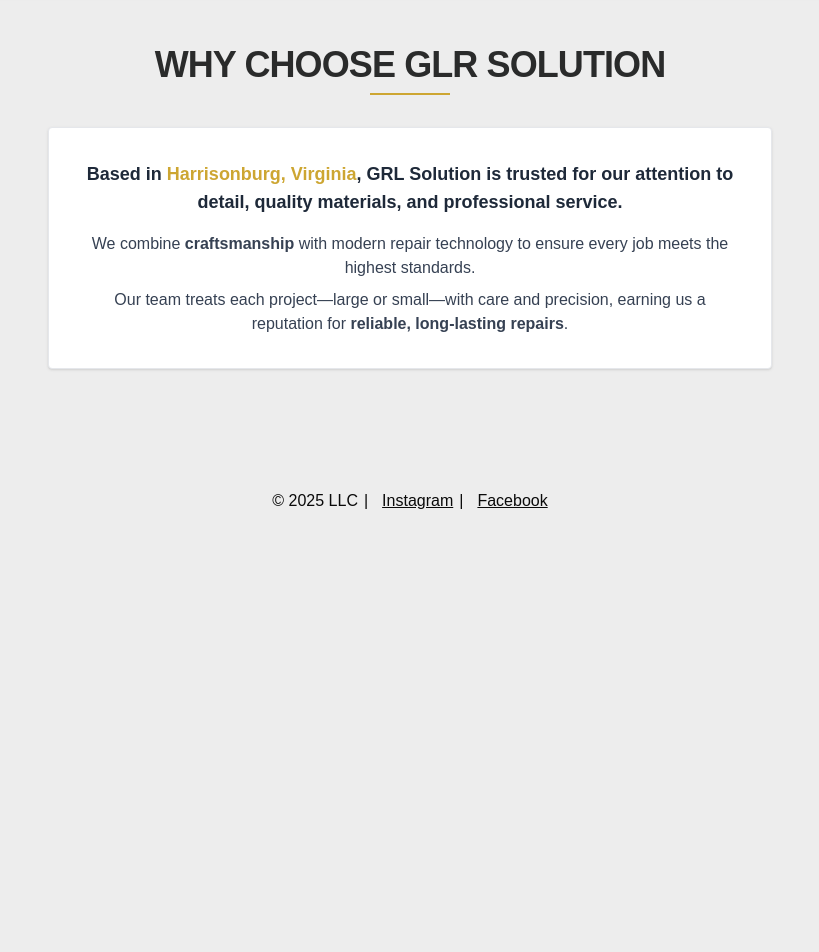
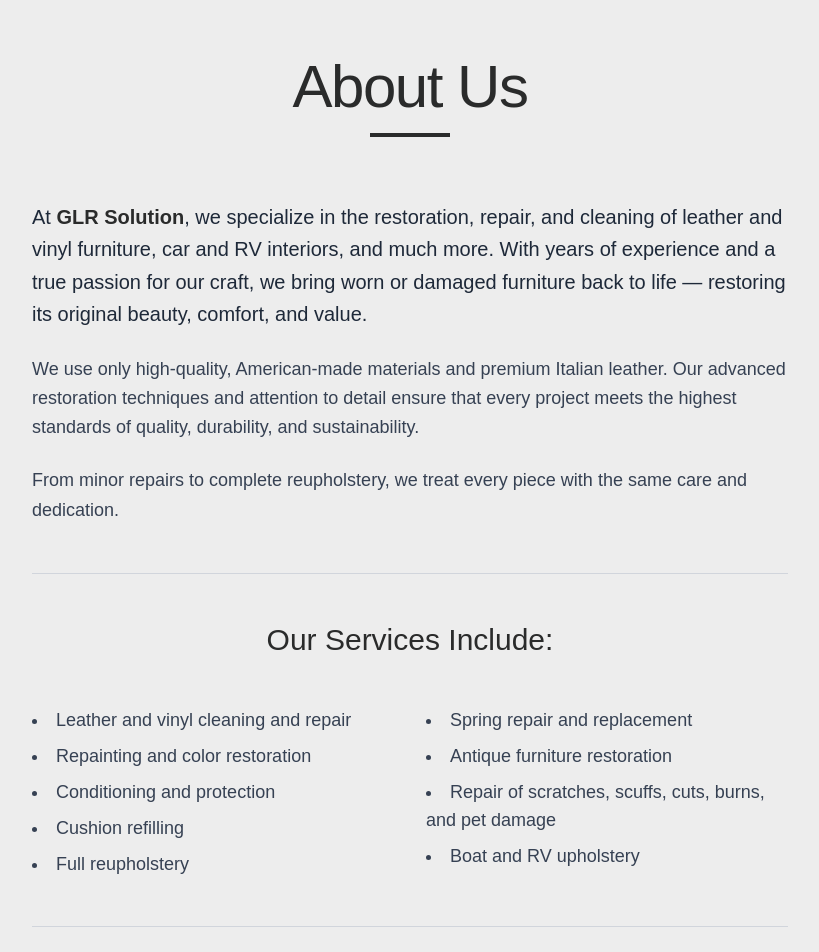
Before and after one commit to evunti/glr_solution, a Next.js app: page /about in a window 1280 px wide. Shown: the part 440-1392 px from the top of the page, without its empty margins (230-1049 px from the left). Before the commit the page ends 977 px from the top, so only its background shows below. Built offline with nearby package versions, Linux system fonts and the light colour scheme.

Commit message:
added about info

```diff
--- a/src/app/about/page.tsx
+++ b/src/app/about/page.tsx
@@ -2,35 +2,67 @@
 
 export default function About() {
   return (
-    <div className="px-2 sm:px-12 pb-8 sm:pb-12 pt-4 sm:pt-10 flex flex-col items-center justify-start">
-      <main className="w-full max-w-3xl flex flex-col items-center">
-        <h1 className="text-xl sm:text-4xl font-extrabold text-[#2a2b2b] mb-2 text-center tracking-tight uppercase">
-          Why Choose GLR Solution
-        </h1>
-        <div className="h-0.5 w-8 sm:w-20 bg-[#cda632] mx-auto mb-4 sm:mb-8"></div>
-        <div className="bg-white border border-gray-200 rounded p-2 sm:p-8 shadow-sm w-full">
-          <p className="text-sm sm:text-lg text-gray-800 text-center font-semibold mb-2 sm:mb-4">
-            Based in{" "}
-            <span className="text-[#cda632] font-bold">
-              Harrisonburg, Virginia
-            </span>
-            , GRL Solution is trusted for our attention to detail, quality
-            materials, and professional service.
-          </p>
-          <p className="text-xs sm:text-base text-gray-700 text-center mb-1 sm:mb-2">
-            We combine <span className="font-bold">craftsmanship</span> with
-            modern repair technology to ensure every job meets the highest
-            standards.
-          </p>
-          <p className="text-xs sm:text-base text-gray-700 text-center">
-            Our team treats each project—large or small—with care and precision,
-            earning us a reputation for{" "}
-            <span className="font-bold">reliable, long-lasting repairs</span>.
-          </p>
+    <div className="flex flex-col items-center justify-center pt-16 pb-24">
+      <main className="w-full max-w-5xl px-6 sm:px-8">
+        <div className="text-center mb-16">
+          <h1 className="text-5xl sm:text-6xl font-light tracking-tight text-[#2a2b2b] mb-4">
+            About Us
+          </h1>
+          <div className="w-20 h-1 bg-[#2a2b2b] mx-auto"></div>
+        </div>
+
+        <div className="max-w-4xl mx-auto space-y-12">
+          <section className="space-y-6">
+            <p className="text-lg sm:text-xl text-gray-800 leading-relaxed font-light">
+              At{" "}
+              <span className="font-semibold text-[#2a2b2b]">GLR Solution</span>
+              , we specialize in the restoration, repair, and cleaning of
+              leather and vinyl furniture, car and RV interiors, and much more.
+              With years of experience and a true passion for our craft, we
+              bring worn or damaged furniture back to life — restoring its
+              original beauty, comfort, and value.
+            </p>
+
+            <p className="text-lg text-gray-700 leading-relaxed font-light">
+              We use only high-quality, American-made materials and premium
+              Italian leather. Our advanced restoration techniques and attention
+              to detail ensure that every project meets the highest standards of
+              quality, durability, and sustainability.
+            </p>
+
+            <p className="text-lg text-gray-700 leading-relaxed font-light">
+              From minor repairs to complete reupholstery, we treat every piece
+              with the same care and dedication.
+            </p>
+          </section>
+          <div className="w-full h-px bg-gray-300"></div>
+          <h2 className="text-3xl font-light text-[#2a2b2b] text-center">
+            {" "}
+            Our Services Include:
+          </h2>
+          <ul className="list-disc list-inside text-lg text-gray-700 font-light space-y-2 sm:columns-2 sm:gap-8">
+            {" "}
+            <li>Leather and vinyl cleaning and repair</li>
+            <li>Repainting and color restoration</li>
+            <li>Conditioning and protection</li>
+            <li>Cushion refilling</li>
+            <li>Full reupholstery</li>
+            <li>Spring repair and replacement</li>
+            <li>Antique furniture restoration</li>
+            <li>Repair of scratches, scuffs, cuts, burns, and pet damage</li>
+            <li>Boat and RV upholstery</li>
+          </ul>
+          <div className="w-full h-px bg-gray-300"></div>
+          <section className="bg-linear-to-r from-[#2a2b2b] to-[#3d3e3e] p-8 sm:p-12 ">
+            <p className="text-lg sm:text-xl text-white leading-relaxed font-light text-center">
+              We take pride in our ability to handle even the most complex
+              restoration projects — helping you enjoy your favorite furniture
+              and interiors for years to come, with results that look beautiful
+              and last.
+            </p>
+          </section>
         </div>
       </main>
-      {/* Contact info now in layout */}
-      <footer className="mt-8 sm:mt-12 flex gap-[24px] flex-wrap items-center justify-center"></footer>
     </div>
   );
 }
--- a/src/app/layout.tsx
+++ b/src/app/layout.tsx
@@ -16,7 +16,7 @@
   return (
     <html lang="en">
       <body className="bg-[#ededed] min-h-screen w-full m-0 p-0">
-        <div className="w-full flex flex-col items-center mx-auto pr-5 pl-5">
+        <div className="w-full flex flex-col items-center mx-auto pr-10 pl-10">
           <div className="relative w-full">
             <img
               src="/images/cover.jpg"
--- a/src/app/services/page.tsx
+++ b/src/app/services/page.tsx
@@ -2,57 +2,57 @@
 
 export default function Services() {
   return (
-    <div className="flex flex-col items-center justify-center">
+    <div className="flex flex-col items-center justify-center pt-10 pb-20">
       <main className="w-full max-w-6xl flex flex-col items-center ">
         <div className="grid grid-cols-3 gap-10 ">
-          <div className="flex-start flex-col space-y-4">
+          <div className="flex flex-col space-y-4">
             <img
               src="/images/couch.jpg"
               alt="Couch"
               className="w-full h-64 object-cover "
             />
             <h2 className="">Expert Furniture Restoration</h2>
-            <p className="">
+            <p className="grow">
               We restore and repair leather and vinyl furniture for homes,
               offices, and healthcare facilities.With precision and care, we
               bring back the original look, feel, and comfort of your furniture.
             </p>
-            <button className=" p-1 text-sm sm:text-base bg-[#2a2b2b] rounded-br rounded-tl text-white  shadow hover:bg-[#444] transition">
+            <button className=" p-1 text-sm sm:text-base bg-[#2a2b2b]  text-white  shadow hover:bg-[#444] transition">
               Learn More{" "}
             </button>
           </div>
-          <div className="flex-start flex-col space-y-4">
+          <div className="flex flex-col space-y-4">
             <img
               src="/images/interior.jpg"
               alt="Interior"
               className="w-full h-64 object-cover "
             />
             <h2>Automotive Interior Repair</h2>
-            <p>
+            <p className="grow">
               We specialize in the restoration and repair of leather car
               interiors and steering wheels, providing top-quality craftsmanship
               and guaranteed results.Our fast and reliable service brings your
               automotive leather back to life - repairing wear, scratches,
               cracks, and all types of damage with precision and care.
             </p>
-            <button className=" p-1 text-sm sm:text-base bg-[#2a2b2b] rounded-br rounded-tl text-white  shadow hover:bg-[#444] transition">
+            <button className=" p-1 text-sm sm:text-base bg-[#2a2b2b]  text-white  shadow hover:bg-[#444] transition">
               Learn More{" "}
             </button>
           </div>
-          <div className="flex-start flex-col space-y-4">
+          <div className="flex flex-col space-y-4">
             <img
               src="/images/rv.jpg"
               alt="RV"
               className="w-full h-64 object-cover "
             />
             <h2>RV & Motor Home Upholstery</h2>
-            <p>
+            <p className="grow">
               Transform your RV's interior with custom upholstery.Our
               experienced craftsmen can revive worn seats or create a fresh new
               design using premium materials for a refined and comfortable
               travel experience.
             </p>
-            <button className=" p-1 text-sm sm:text-base bg-[#2a2b2b] rounded-br rounded-tl text-white  shadow hover:bg-[#444] transition">
+            <button className=" p-1 text-sm sm:text-base bg-[#2a2b2b]  text-white  shadow hover:bg-[#444] transition">
               Learn More{" "}
             </button>
           </div>
```
